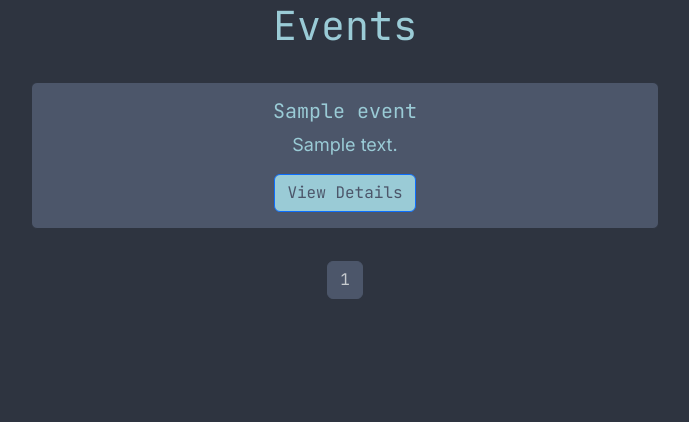
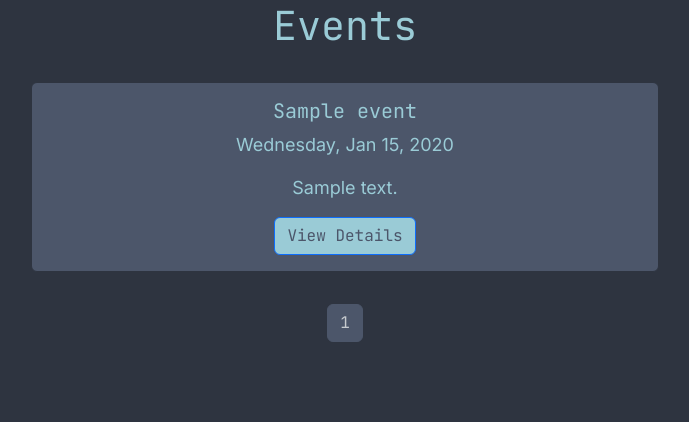
Before and after one commit to InfiniteEndeavours/Milestone-3-Event-Site, a Flask app: template event_finder/templates/events/events.html in a window 1280 px wide. Shown: the part 108-530 px from the top of the page, without its empty margins (295-984 px from the left). Run offline with Flask 3, Linux system fonts and the light colour scheme; the template is opened without the code that fills it: values named after a table or form of the project are taken from there, others are empty; tables that the repository leaves empty hold one stand-in row (Sample ...); some libraries are stand-ins or nearby versions.

Commit message:
Update events.html - Add date to the event preview

```diff
--- a/event_finder/templates/events/events.html
+++ b/event_finder/templates/events/events.html
@@ -15,6 +15,7 @@
         <div class="card event-card">
             <div class="card-body text-center">
                 <h5 class="card-title">{{ event.title }}</h5>
+                <p class="card-text">{{ event.date.strftime('%A, %b %d, %Y') }}</p>
                 <p class="card-text">{{ event.description }}</p>
                 <a href="{{ url_for('event.event_info', event_id=event.id) }}" class="btn btn-primary">View Details</a>
             </div>
```
